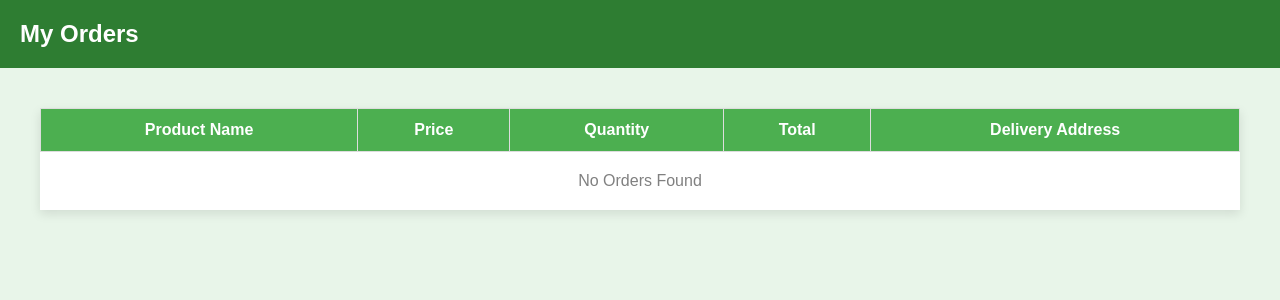
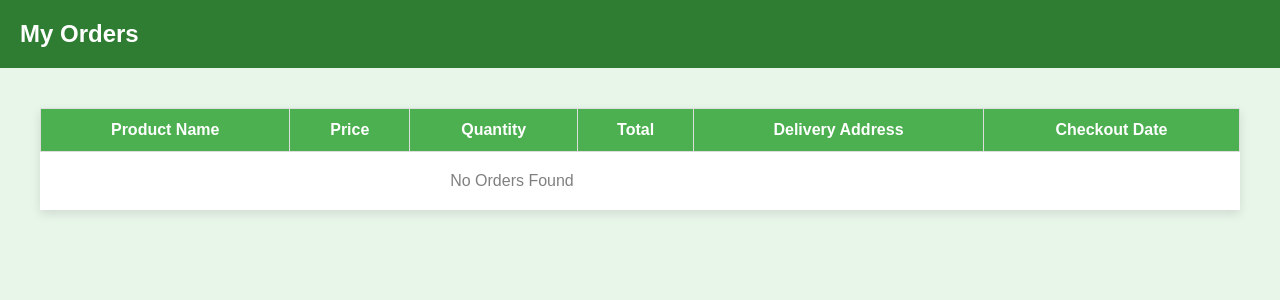
Before and after one commit to Ramnivash123/shopping, a Django app: page /orders/ in a window 1280 px wide. Shown: the top 300 px of the page. Run offline with Django 5.2, Linux system fonts and the light colour scheme; a user stored in the database is signed in; data comes from the database, SQL or seed files in the repository; both versions use the stored data as it was after the commit.

Commit message:
Updated checkout and order date logic

```diff
--- a/products/models.py
+++ b/products/models.py
@@ -13,3 +13,4 @@
     qty=models.IntegerField()
     status=models.IntegerField()
     address=models.CharField(max_length=100, null=True, blank=True)
+    ord_date=models.DateField(null=True)
--- a/products/templates/orders.html
+++ b/products/templates/orders.html
@@ -24,6 +24,7 @@
                 <th style="padding:12px; border:1px solid #ddd;">Quantity</th>
                 <th style="padding:12px; border:1px solid #ddd;">Total</th>
                 <th style="padding:12px; border:1px solid #ddd;">Delivery Address</th>
+                <th style="padding:12px; border:1px solid #ddd;">Checkout Date</th>
             </tr>
 
             {% for item in cart_data %}
@@ -48,6 +49,10 @@
                 <td style="padding:12px; border:1px solid #ddd;">
                     {{ item.address }}
                 </td>
+
+                <td style="padding:12px; border:1px solid #ddd;">
+                    {{ item.date }}
+                </td>
             </tr>
             {% empty %}
             <tr>
--- a/products/templates/viewcart.html
+++ b/products/templates/viewcart.html
@@ -74,6 +74,8 @@
                     Checkout
                 </a>
 
+                <label style="font-weight:bold;">Note: your orders will be delivered within 5 - 7 days after checkout.</label><br><br>
+
             </form>
         </div>
     </div>
--- a/products/views.py
+++ b/products/views.py
@@ -1,7 +1,10 @@
+from django.db.models import DateField
 from django.shortcuts import render, redirect
 from django.contrib.auth.decorators import login_required
 from unicodedata import category
 from .models import Products, Cart
+from datetime import date
+
 
 # Create your views here.
 @login_required
@@ -54,7 +57,7 @@
         u_id=request.user.id
         p_id=request.POST['product_id']
         qty=request.POST['product_qty']
-        Cart.objects.create(u_id=u_id, p_id=p_id, qty=qty, status=0, address=None)
+        Cart.objects.create(u_id=u_id, p_id=p_id, qty=qty, status=0, address=None, ord_date=None)
         return redirect('/user_dash')
 
 @login_required
@@ -85,7 +88,7 @@
 def checkout(request):
     if request.method=='POST':
         address=request.POST['address']
-        Cart.objects.filter().update(status=1, address=address)
+        Cart.objects.filter().update(status=1, address=address, ord_date=date.today())
         return redirect('/user_dash')
 
 @login_required
@@ -102,6 +105,7 @@
                 'price': product.price,
                 'qty': item.qty,
                 'total': total,
-                'address': item.address
+                'address': item.address,
+                'date': item.ord_date
             })
     return render(request, 'orders.html', context={'cart_data':cart_data})
```
Also changed, not shown: db.sqlite3, products/migrations/0004_cart_ord_date.py (added).
